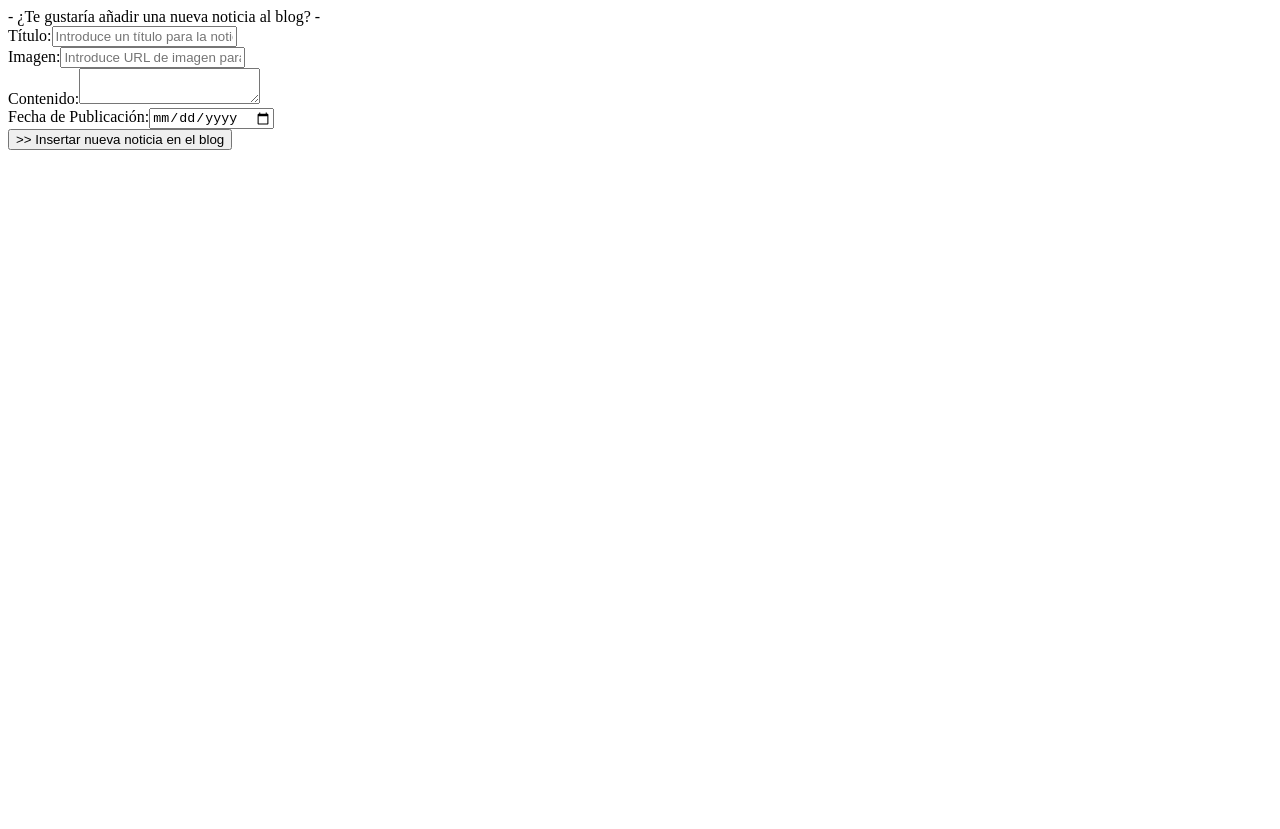
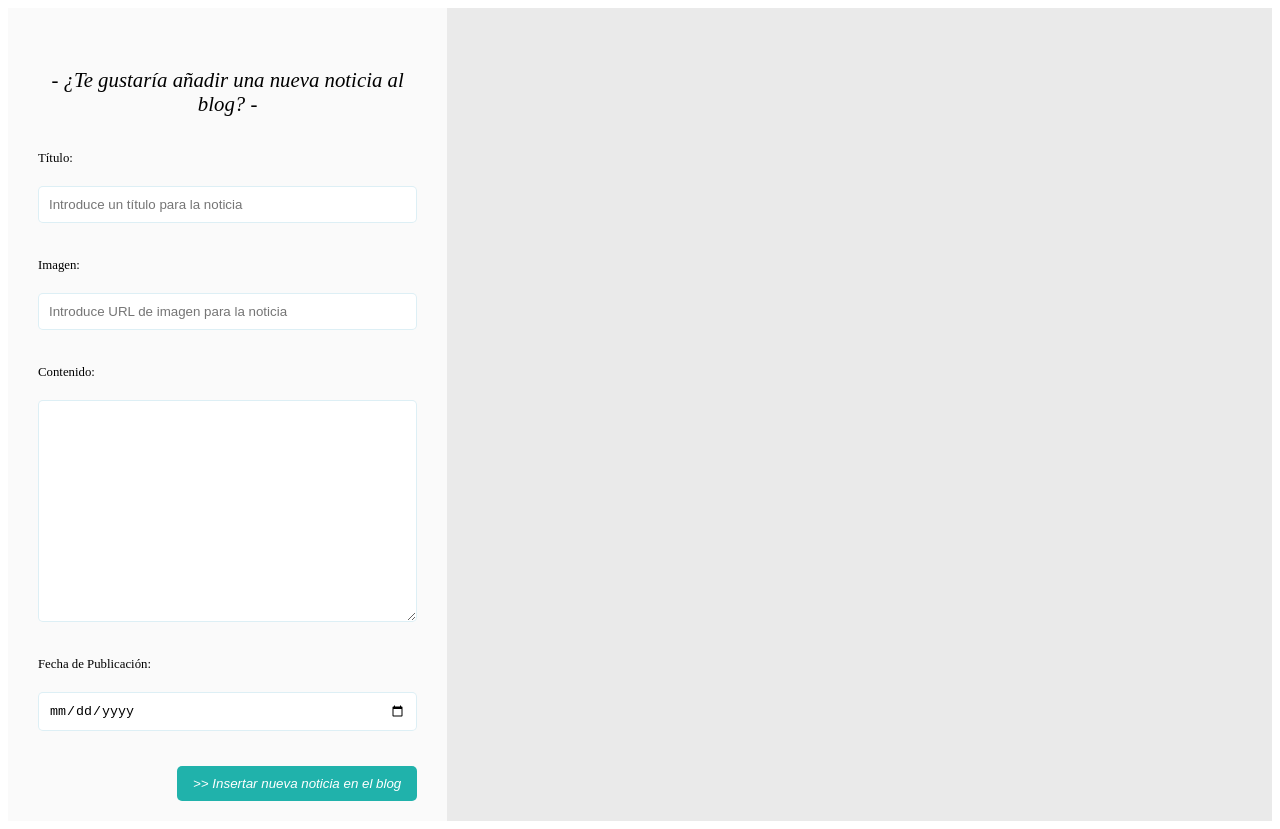
Before and after one commit to LaraMartinLagares/Actividad_5, an Angular app in the folder proyectoBlog/: page / in a window 1280 px wide. Before the commit the page ends 800 px from the top, so only its background shows below. Built offline with nearby package versions, Linux system fonts and the light colour scheme.

Commit message:
Maquetado CSS componente Blog

```diff
--- a/proyectoBlog/src/app/componentes/blog/blog.component.css
+++ b/proyectoBlog/src/app/componentes/blog/blog.component.css
@@ -0,0 +1,93 @@
+.contenidoBlog{
+    display: flex;
+}
+
+.formulario{
+    flex:1;
+    max-width:30%;
+    background-color: white;
+    padding-top: 60px;
+    padding-left: 30px;
+    padding-right: 30px;
+    padding-bottom: 20px;
+    display: flex;
+    flex-direction: column;
+    gap: 35px;
+    background-color: rgba(211, 211, 211, 0.126);
+}
+
+.tituloFormulario{
+    font-size: 1.3rem;
+    font-style:italic;
+    font-weight: 500;
+    text-align: center;
+}
+
+.campoFormulario{
+    display: flex;
+    flex-direction: column;
+    gap: 20px;
+    font-size: 0.8rem;
+}
+
+.input{
+    padding: 10px;
+    border: 1px solid rgba(173, 216, 230, 0.412);
+    border-radius: 5px;
+}
+
+.input--contenido{
+    min-height: 200px;
+    max-width: 100%;
+    font-family: 'Roboto', sans-serif;
+    letter-spacing: 0.01rem;
+    font-size: 0.8rem;
+}
+
+.div_btn{
+   text-align: right;
+}
+
+.btn{
+    border: none;
+    border-radius: 5px;
+    width: 240px;
+    padding-top: 10px;
+    padding-bottom: 10px;
+    background-color: rgb(32, 178, 171);
+    font-style: italic;
+    color: white;
+}
+
+.btn:hover{
+    background-color: rgba(32, 178, 171, 0.495);
+}
+
+.listadoNoticias{
+    flex:2;
+    max-width: 70%;
+    background-color: rgb(234, 234, 234);
+    display: flex;
+    flex-direction: column;
+    padding-top: 60px;
+    padding-bottom: 60px;
+}
+
+@media(max-width: 1024px){
+    .contenidoBlog{
+        flex-direction: column-reverse;
+    }
+
+    .formulario{
+        padding-left: 80px;
+        padding-right: 80px;
+    }
+
+    .formulario{
+        max-width: 100%;
+    }
+
+    .listadoNoticias{
+        max-width: 100%;
+    }
+}
```
